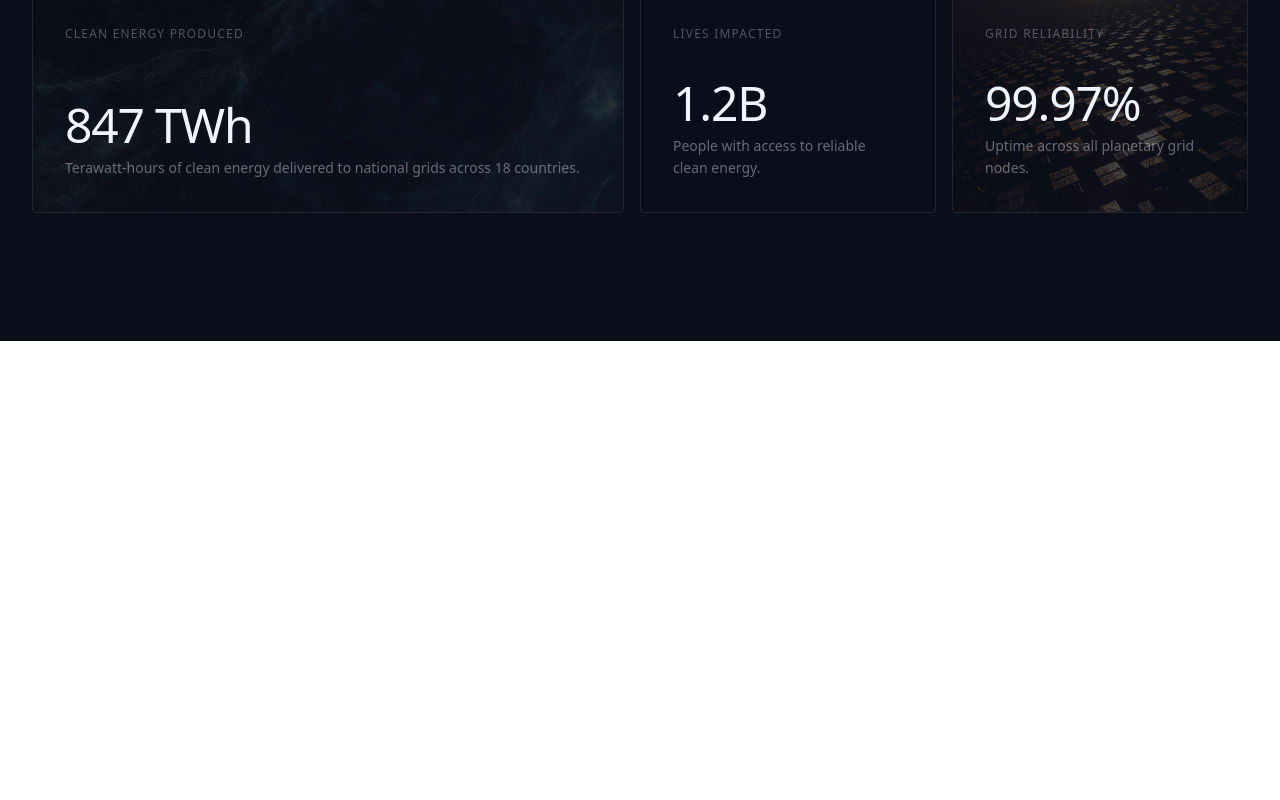
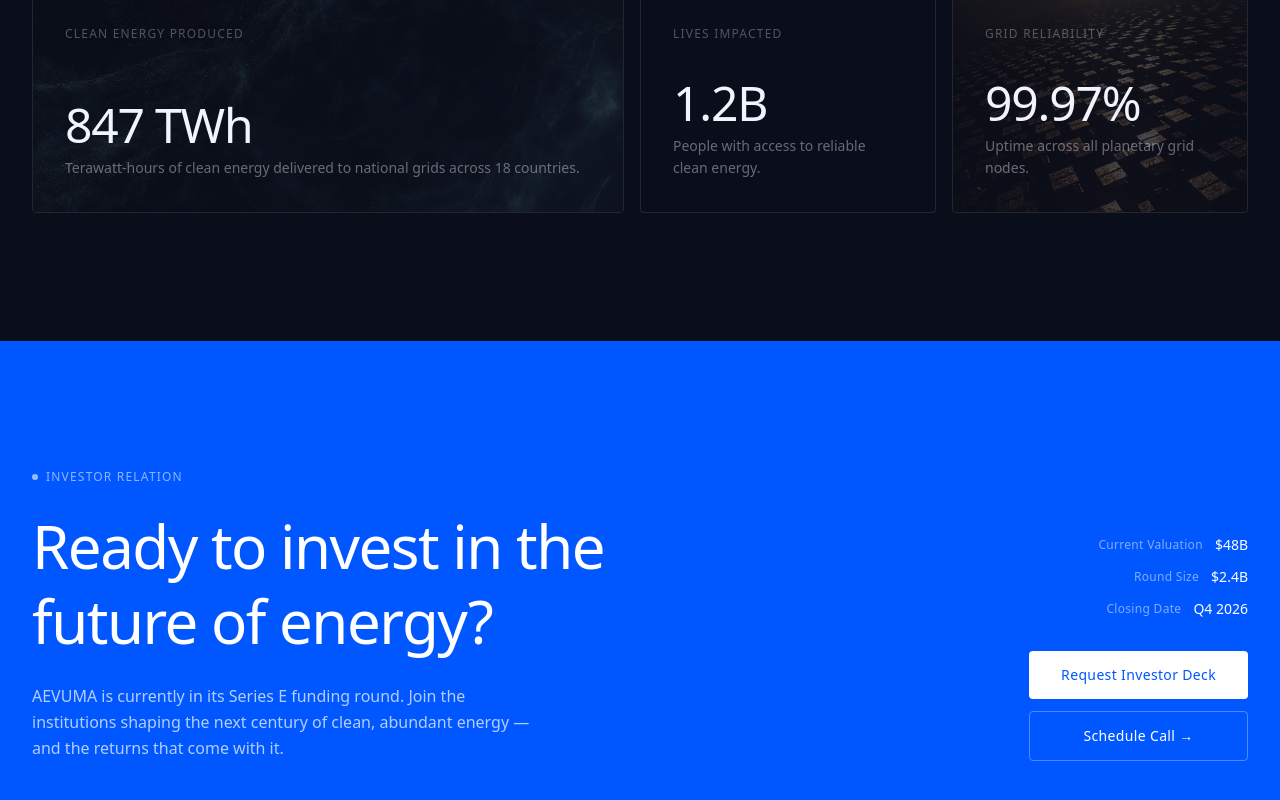
Before and after one commit to gadangKhalis/aevuma-energy, a Next.js app: page / in a window 1280 px wide. Shown: the part 3151-3951 px from the top of the page. Before the commit the page ends 3492 px from the top, so only its background shows below. Built offline with nearby package versions, Linux system fonts and the light colour scheme.

Commit message:
add: CTA Section

```diff
--- a/src/app/page.js
+++ b/src/app/page.js
@@ -4,6 +4,7 @@
 import Mission from "@/components/Mission";
 import Investors from "@/components/Investors";
 import Impact from "@/components/Impact";
+import CTA from "@/components/CTA";
 
 export default function Home() {
   return (
@@ -14,6 +15,7 @@
       <Mission />
       <Investors />
       <Impact />
+      <CTA />
     </main>
   );
 }
--- /dev/null
+++ b/src/components/CTA.js
@@ -0,0 +1,67 @@
+export default function CTA() {
+  return (
+    <section className="bg-solar-blue py-32">
+      <div className="max-w-7xl mx-auto px-8 flex items-end justify-between">
+        {/* Main Teks */}
+        <div className="flex flex-col gap-6 max-w-2xl">
+          <div className="flex items-center gap-2">
+            <div className="w-1.5 h-1.5 rounded-full bg-white opacity-60" />
+            <span className="text-arctic-white text-xs tracking-widest uppercase opacity-60">
+              Investor Relation
+            </span>
+          </div>
+
+          {/* Headline */}
+          <h2 className="text-white text-6xl font-medium tracking-tight leading-tight">
+            Ready to invest in the future of energy?
+          </h2>
+
+          <p className="text-white text-base opacity-70 leading-relaxed max-w-lg">
+            AEVUMA is currently in its Series E funding round. Join the
+            institutions shaping the next century of clean, abundant energy —
+            and the returns that come with it.
+          </p>
+        </div>
+
+        <div className="flex flex-col items-end gap-8 shrink-0">
+          <div className="flex flex-col items-end gap-3">
+            <div className="flex items-center gap-3">
+              <span className="text-white text-xs opacity-50 tracking-wide">
+                Current Valuation
+              </span>
+              <span className="text-white text-sm font-medium">$48B</span>
+            </div>
+            <div className="flex items-center gap-3">
+              <span className="text-white text-xs opacity-50 tracking-wide">
+                Round Size
+              </span>
+              <span className="text-white text-sm font-medium">$2.4B</span>
+            </div>
+            <div className="flex items-center gap-3">
+              <span className="text-white text-xs opacity-50 tracking-wide">
+                Closing Date
+              </span>
+              <span className="text-white text-sm font-medium">Q4 2026</span>
+            </div>
+          </div>
+
+          {/* Button */}
+          <div className="flex flex-col gap-3 w-full">
+            <a
+              href="#"
+              className="bg-white text-solar-blue text-sm font-medium px-8 py-3.5 rounded-sm tracking-wide hover:opacity-90 tranasition-opacity duration-200 text-center"
+            >
+              Request Investor Deck
+            </a>
+            <a
+              href="#"
+              className="text-white text-sm font-medium px-8 py-3.5 rounded-sm tracking-wide border border-white/30 hover:border-white/70 tranasition-all duration-200 text-center"
+            >
+              Schedule Call →
+            </a>
+          </div>
+        </div>
+      </div>
+    </section>
+  );
+}
```
